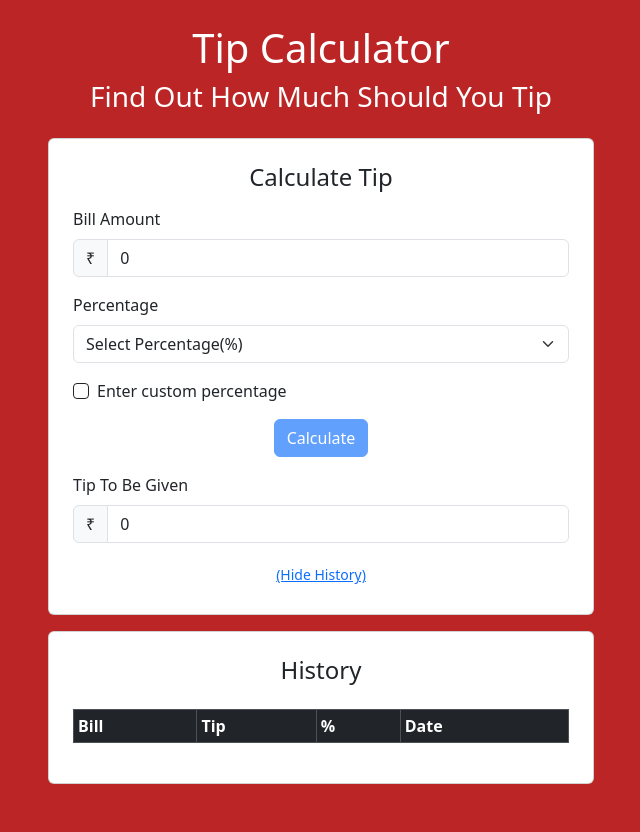
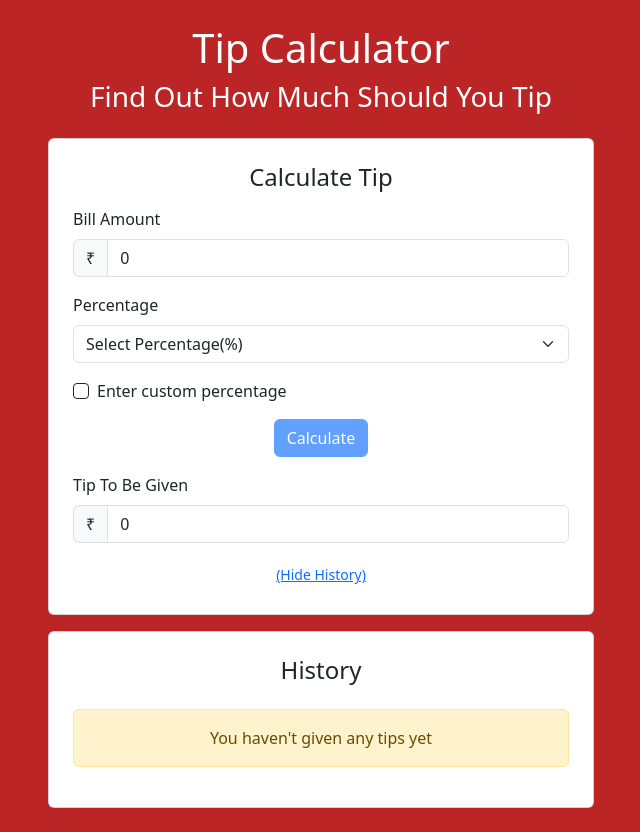
Before and after one commit to darshan-sawant-15/Tip-Calculator, an Angular app: page / in a window 1280 px wide. Both pictures are taken after a click on the button "(Show History)". Shown: the whole page, without its empty margins (319-959 px from the left). Before the commit the page ends 808 px from the top, so only its background shows below. Built offline with nearby package versions, Linux system fonts and the light colour scheme.

Commit message:
clear history added

```diff
--- a/src/app/my-components/tips-list/tips-list.component.html
+++ b/src/app/my-components/tips-list/tips-list.component.html
@@ -1,6 +1,6 @@
 <div class="py-4 px-4">
   <h4 class="mb-4 text-center">History</h4>
-  <table class="table table-hover table-bordered table-sm">
+  <table class="table table-hover table-bordered table-sm" *ngIf="tipsList.length>0">
     <thead>
       <tr class="table-dark">
         <th scope="col">Bill</th>
@@ -19,4 +19,9 @@
     </tbody>
 
   </table>
+  <div class="text-center" *ngIf="tipsList.length>0">
+    <button class="btn btn-sm btn-danger" (click)="clearHistory()">Clear History</button>
+  </div>
+
+  <div class="alert alert-warning text-center" *ngIf="tipsList.length==0">You haven't given any tips yet</div>
 </div>
--- a/src/app/my-components/tips-list/tips-list.component.ts
+++ b/src/app/my-components/tips-list/tips-list.component.ts
@@ -1,4 +1,4 @@
-import { Component, Input } from '@angular/core';
+import { Component, EventEmitter, Input, Output } from '@angular/core';
 import { TipElement } from 'src/app/TipElement';
 
 @Component({
@@ -8,4 +8,10 @@ import { TipElement } from 'src/app/TipElement';
 })
 export class TipsListComponent {
   @Input() tipsList!:TipElement[];
+  @Output() clearHistoryEvent: EventEmitter<boolean> = new EventEmitter();
+
+  clearHistory(){
+    this.clearHistoryEvent.emit();
+  }
+
 }
--- a/src/app/my-components/tips/tips.component.html
+++ b/src/app/my-components/tips/tips.component.html
@@ -7,7 +7,7 @@
         <app-add-tip (addTipEvent)="tipAdd($event)" (showHistoryEvent)="showHistory($event)"></app-add-tip>
       </div>
       <div class="card mt-3" *ngIf="doShowHistory">
-        <app-tips-list [tipsList]="tips"></app-tips-list>
+        <app-tips-list [tipsList]="tips" (clearHistoryEvent)="clearHistory()"></app-tips-list>
       </div>
     </div>
   </div>
--- a/src/app/my-components/tips/tips.component.ts
+++ b/src/app/my-components/tips/tips.component.ts
@@ -34,4 +34,9 @@ export class TipsComponent {
       this.tips = JSON.parse(this.localItem);
     }
   }
+
+  clearHistory(){
+    localStorage.removeItem('tips');
+    this.getTips();
+  }
 }
```
Also changed, not shown: 3 other files (tests, documents, lock files or other folders).
